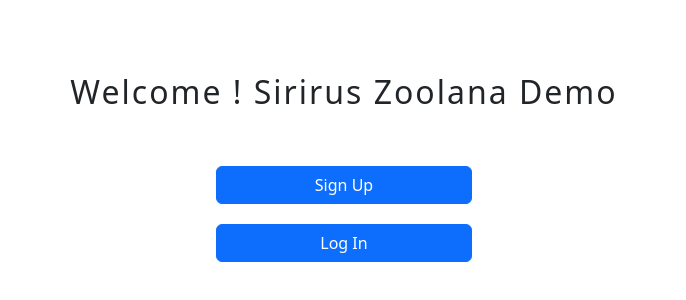
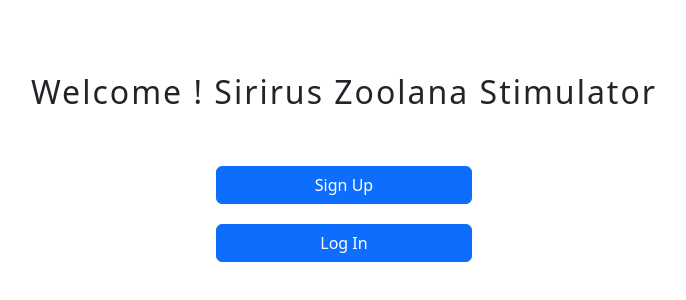
Before and after one commit to Starloop-Studios/sirius-js-simulator, a React (Create React App) app: page / in a window 1280 px wide. Shown: the part 212-512 px from the top of the page, without its empty margins (296-982 px from the left). Built offline with nearby package versions, Linux system fonts and the light colour scheme.

Commit message:
CHANGE : Auth page

```diff
--- a/src/components/Auth/Auth.js
+++ b/src/components/Auth/Auth.js
@@ -54,7 +54,7 @@ const Auth = () => {
   };
   return (
     <div className={Styles.container}>
-      <div className={Styles.body}>Welcome ! Sirirus Zoolana Demo </div>
+      <div className={Styles.body}>Welcome ! Sirirus Zoolana Stimulator </div>
       <div className={Styles.control}>
         <Button onClick={signUp}>Sign Up</Button>
         <Button onClick={logIn}>Log In</Button>
```
